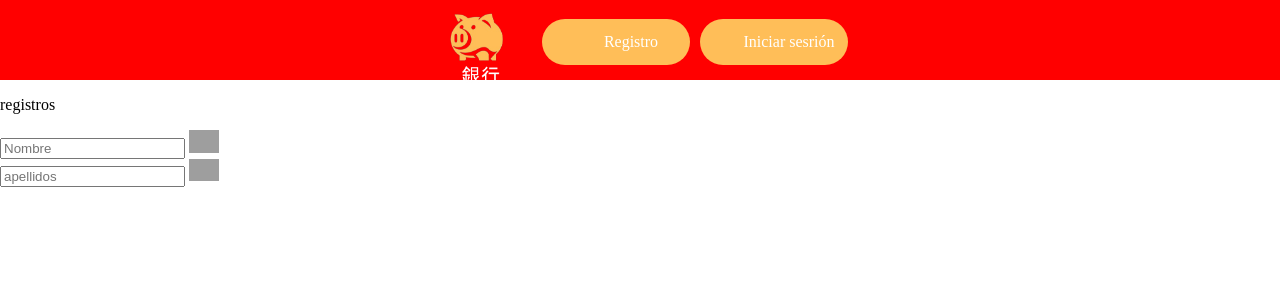
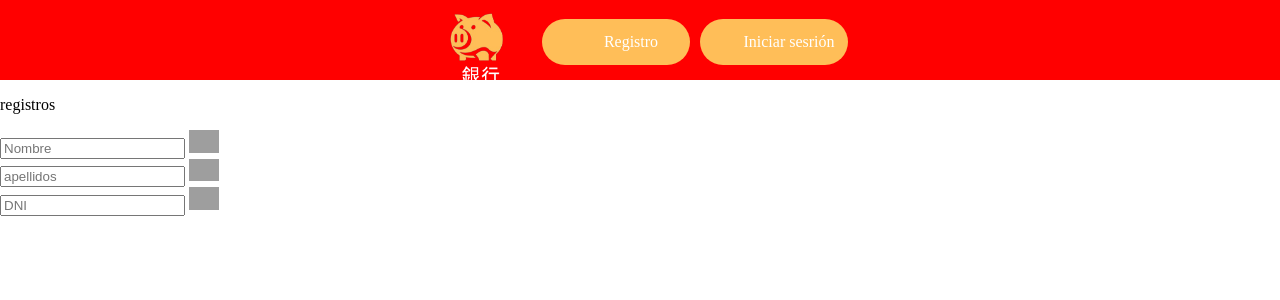
Before and after one commit to SamuelCb123/Proyecto-Banco, a PHP site: page /registro.php in a window 1280 px wide. Shown: the top 300 px of the page. Run offline with PHP 8.4, Linux system fonts and the light colour scheme; grey boxes are pictures that could not be loaded.

Commit message:
cambios en registro

```diff
--- a/registro.php
+++ b/registro.php
@@ -28,5 +28,9 @@
             <input type="text" name="apellidos" placeholder="apellidos">
             <img class="input-icon" src="persona.png" alt=""width="30px">
         </div>
+        <div class="input-wrapper">
+            <input type="text" name="DNI" placeholder="DNI">
+            <img class="input-icon" src="persona.png" alt=""width="30px">
+        </div>
 </body>
 </html>
```
